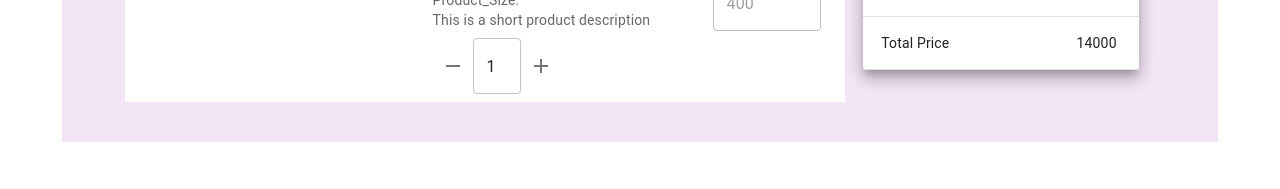
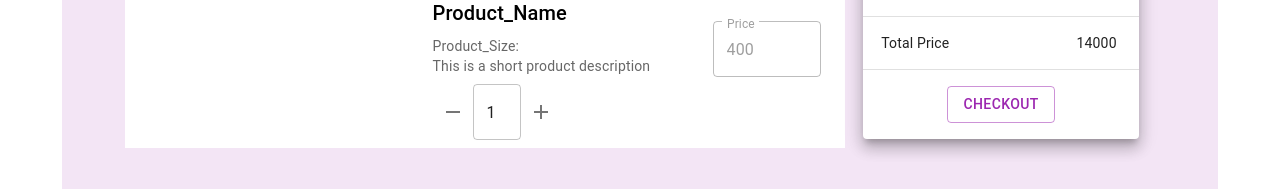
Before and after one commit to guryashdhall/blinglist, a React (Create React App) app in the folder client/: page /cart in a window 1280 px wide. Shown: the part 636-825 px from the top of the page. Before the commit the page ends 800 px from the top, so only its background shows below. Built offline with nearby package versions, Linux system fonts and the light colour scheme.

Commit message:
Add Button for Checkout

```diff
--- a/client/src/components/Cart/Summary.js
+++ b/client/src/components/Cart/Summary.js
@@ -71,6 +71,9 @@ function Summary() {
           </TableBody>
           </TableContainer>
         </Grid>
+        <Grid item md={12} xs={12}>
+          <Button variant="outlined" color="secondary" onClick={()=>{}} sx={{m:2}}>Checkout</Button>
+        </Grid>
       </Grid>
       </Paper>
     </>
```
